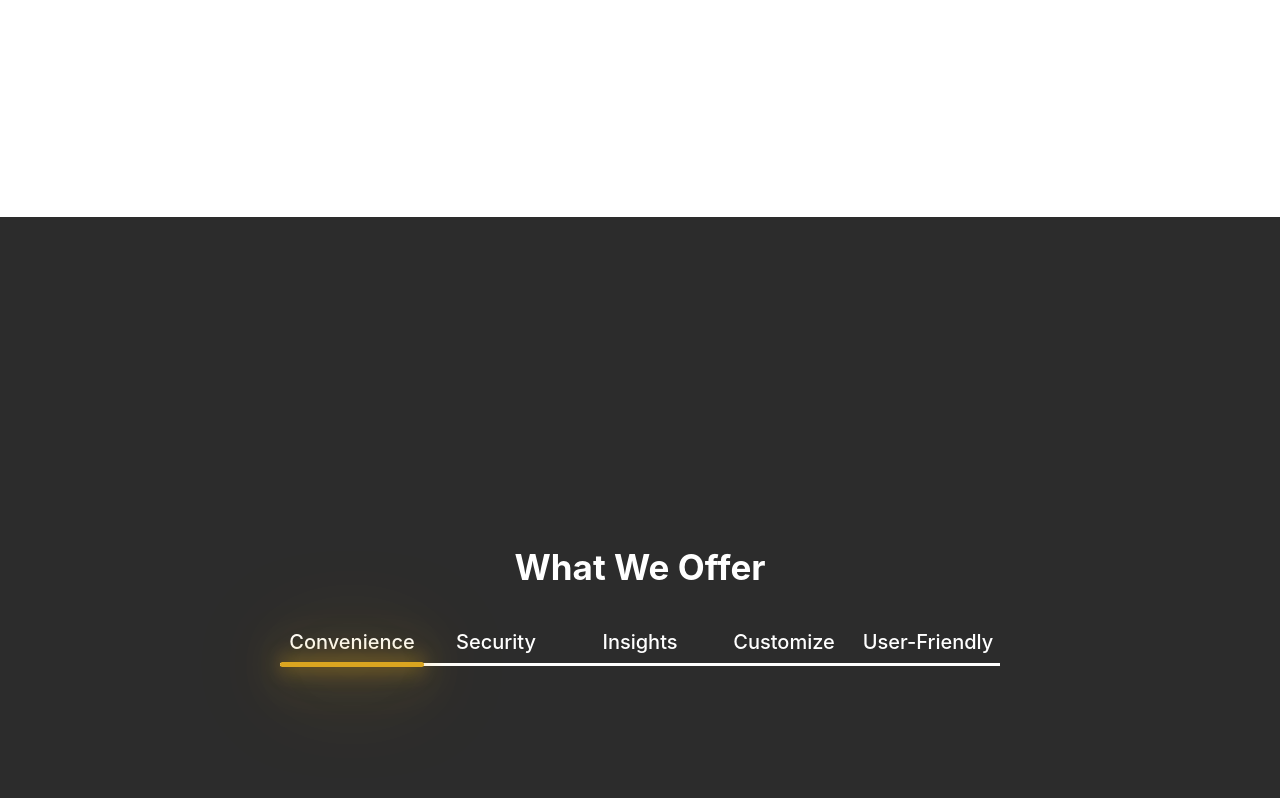
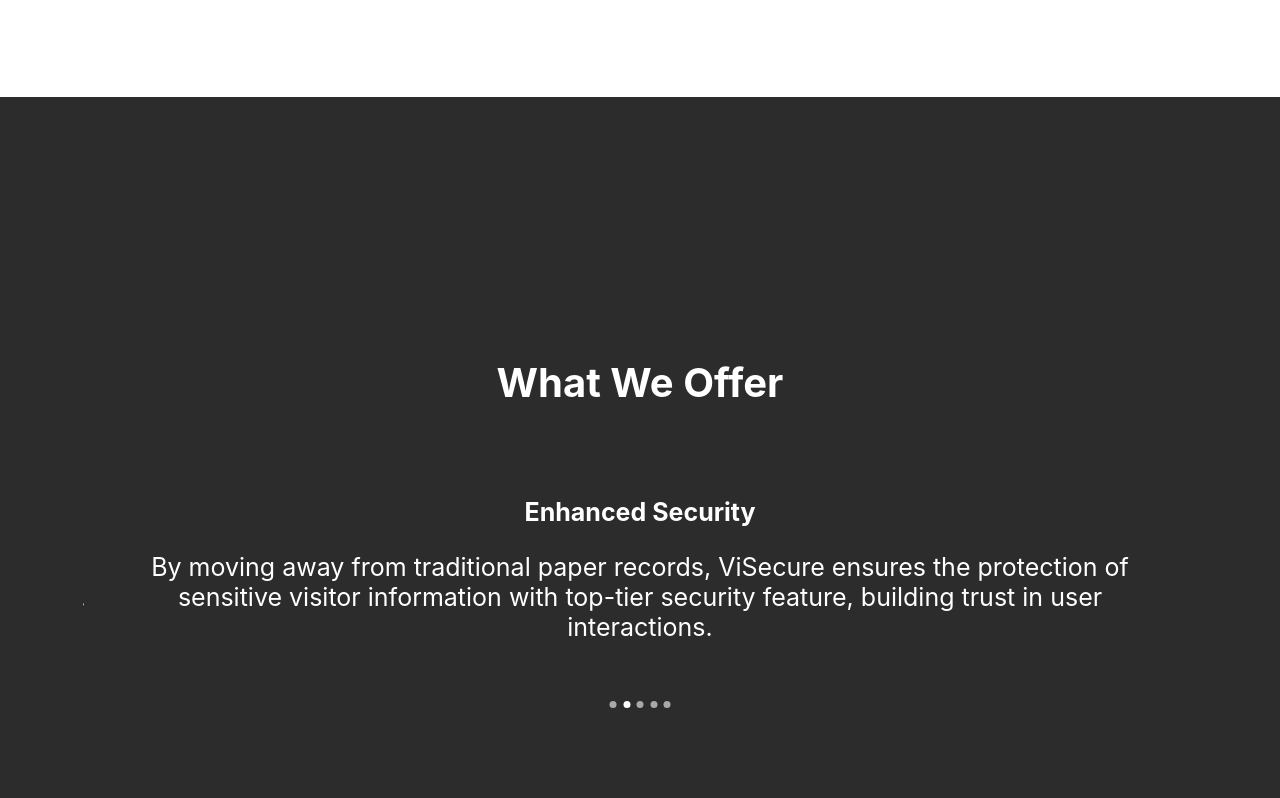
Before and after one commit to itskahtlinn/VISECURE-SYSTEM, a plain HTML site: page VISECURE SYSTEM/ViSecure-AboutUs.html in a window 1280 px wide. Shown: the part 2341-3139 px from the top of the page. Drawn offline with Linux system fonts and the light colour scheme.

Commit message:
Fixed About Us

```diff
--- a/VISECURE SYSTEM/ViSecure-AboutUs.css
+++ b/VISECURE SYSTEM/ViSecure-AboutUs.css
@@ -135,7 +135,7 @@
     flex-direction: column;
     align-items: center;
     padding: 30px 50px;
-    height: 100dvh;
+    height: 85dvh;
 }
 
 .WhyUsContainer h1{
@@ -156,167 +156,84 @@
     align-items: center;
     text-align: center;
     color: white;
-    height: 75vh;
+    height: 80dvh;
     overflow-y: auto;
     padding: 75px;
 }
 
-.WhatWeOffer h1{
-    font-size: 35px;
+
+.slider-container {
+    max-width: 100vw;
+    margin: 20px auto;
+    overflow: hidden;
+    padding-inline: 25px;
 }
 
-.WhatWeOfferContainer{
-    max-width: 900px;
-    width: 100%;
+.slider-content {
     display: flex;
-    align-items: center;
-    justify-content: center;
-    flex-direction: column;
+    transition: transform 0.5s ease-in-out;
 }
 
-.WhatWeOfferContainer nav{
-    position: relative;
-    width: 80%;
-    height: 50px;
-    display: flex;
-    align-items: center;
-    justify-content: center;
-    z-index: 1;
-}
-
-.WhatWeOfferContainer nav::after{
-    content: ' ';
-    background-color: white;
-    width: 100%;
-    height: 2.5px;
-    position: absolute;
-    top: 46px;
-    z-index: 0;
-}
-
-.WhatWeOfferContainer nav label{
-    position: relative;
-    display: block;
-    color: white;
-    width: 100%;
-    height: 100%;
-    text-align: center;
-    line-height: 50px;
-    font-size: 20px;
-    font-weight: 500;
-
-    cursor: pointer;
-    transition: all 0.3s ease-in;
-}
-
-#blog:checked ~ nav label .convenience,
-#blog:checked ~ nav label .security,
-#blog:checked ~ nav label .insights,
-#blog:checked ~ nav label .customization,
-#blog:checked ~ nav label .user-friendly{
-    color: goldenrod;
-}
-
-input[type='radio']{
-    display: none;
-}
-
-.WhatWeOfferContainer nav .slider{
-    position: absolute;
-    height: 5px;
-    background-color: goldenrod;
-    box-shadow: 0 0 20px goldenrod,
-                0 0 50px goldenrod,
-                0 0 100px goldenrod;
-    border-radius: 20px;
-    width: 20%;
-    left: 0;
-    bottom: 0;
-    transition: all 0.3s ease-in;
-    z-index: 2;
-}
-
-#security:checked ~ nav .slider{
-    left: 20%;
-}
-#insights:checked ~ nav .slider{
-    left: 40%;
-}
-#customization:checked ~ nav .slider{
-    left: 60%;
-}
-#user-friendly:checked ~ nav .slider{
-    left: 80%;
-}
-
-#convenience:checked ~ nav .convenience{
-    color: goldenrod;
-    font-weight: 700;
-    transform: translateY(-7.5px);
-}
-#security:checked ~ nav .security{
-    color: goldenrod;
-    font-weight: 700;
-    transform: translateY(-7.5px);
-}
-#insights:checked ~ nav .insights{
-    color: goldenrod;
-    font-weight: 700;
-    transform: translateY(-7.5px);
-}
-#customization:checked ~ nav .customization{
-    color: goldenrod;
-    font-weight: 700;
-    transform: translateY(-7.5px);
-}
-#user-friendly:checked ~ nav .user-friendly{
-    color: goldenrod;
-    font-weight: 700;
-    transform: translateY(-7.5px);
-}
-
-.WhatWeOfferContent{
-    width: 70%;
-    display: flex;
-    align-items: center;
-    justify-content: center;
+.slide {
+    min-width: 100%;
+    box-sizing: border-box;
+    padding: 20px;
     text-align: center;
     color: white;
 }
 
-section .content{
-    display: none;
-    font-size: 20px;
-    margin-bottom: 25px;
-    margin-top: 50px;
+.slide h3 {
+    font-weight: bold;
+    font-size: 40px;
+    margin-bottom: 90px;
 }
 
-section .content .title{
-    font-size: 27px;
+.slide .Header{
+    font-size: 25px;
     font-weight: 700;
-    margin-inline: auto;
-    text-align: center;
 }
 
-#convenience:checked ~section .content-1{
-    display: block;
+.slide p{
+    font-size: 25px;
 }
 
-#security:checked ~section .content-2{
-    display: block;
+.slide-text {
+    margin: 0;
 }
 
-#insights:checked ~section .content-3{
-    display: block;
+.slider-nav {
+    align-items: center;
+    margin-top: 5px;
+    position: absolute;
+    left: 50%;
+    transform: translateX(-50%);
 }
 
-#customization:checked ~section .content-4{
-    display: block;
-}
-#user-friendly:checked ~section .content-5{
-    display: block;
+.slider-nav input {
+    display: none;
 }
 
+.slider-nav label {
+    display: inline-block;
+    width: 7px;
+    height: 7px;
+    border-radius: 50%;
+    background-color: #aaa8a8;
+    margin: 0 1px;
+    cursor: pointer;
+}
+
+.slider-nav input:checked + label {
+    background-color: white;
+}
+
+.slider-nav label {
+    -webkit-appearance: none;
+    -moz-appearance: none;
+    appearance: none;
+    outline: none;
+    border: none;
+}
 
 .ContactUsContainer{
     display: flex;
--- a/VISECURE SYSTEM/ViSecure-AboutUs.html
+++ b/VISECURE SYSTEM/ViSecure-AboutUs.html
@@ -54,58 +54,59 @@
             </section>
 
         <section class ="inverse full-bleed WhatWeOffer">
-                <h1>What We Offer</h1>
-                <div class="WhatWeOfferContainer">
-                    <input type="radio" name="slider" id="convenience" >
-                    <input type="radio" name="slider" id="security" >
-                    <input type="radio" name="slider" id="insights" >
-                    <input type="radio" name="slider" id="customization" >
-                    <input type="radio" name="slider" id="user-friendly" >
-
-                    <nav>
-                        <label for="convenience" class="convenience">Convenience</label>
-                        <label for="security" class="security">Security</label>
-                        <label for="insights" class="insights">Insights</label>
-                        <label for="customization" class="customization">Customize</label>
-                        <label for="user-friendly" class="user-friendly">User-Friendly</label>
-
-                        <div class="slider"></div>
-                    </nav>
-                    <section class="WhatWeOfferContent">
-                        <div class="content content-1">
-                            <div class="title">Simplified Registration:</div>
-                            <p>ViSecure simplifies the visitor registration process.
-                                Visitors answer a digital form before entering your premises,
+            <div class="slider-container">
+                <div class="slider-content">
+                    <div class="slide">
+                        <h3>What We Offer</h3>
+                        <p class="Header">Simplified Registration</p>
+                        <p>ViSecure simplifies the visitor registration process. Visitors
+                            answer a digital form before entering your premises,
                             reducing wait times and encouraging user interactions.</p>
                     </div>
-
-                        <div class="content content-2">
-                            <div class="title">Enhanced Security:</div>
-                            <p>By moving away from traditional paper records, ViSecure ensures the protection of
-                                sensitive visitor information with top-tier security features, building trust in user interactions.</p>
+                    <div class="slide">
+                        <h3>What We Offer</h3>
+                        <p class="Header">Enhanced Security</p>
+                        <p>By moving away from traditional paper records, ViSecure
+                            ensures the protection of sensitive visitor information with
+                            top-tier security feature, building trust in user interactions.</p>
                     </div>
-
-                        <div class="content content-3">
-                            <div class="title">Real-time Insights:</div>
-                            <p>Gain instant access to real-time visitor information and insights.
-                                ViSecure provides data to make informed access control decisions, driven by user interactions. </p>
+                    <div class="slide">
+                        <h3>What We Offer</h3>
+                        <p class="Header">Real-Time Insights</p>
+                        <p>Gain instant access to real-time visitor information and
+                            insights. ViSecure provides data to make informed access
+                            control decisions, driven by user interactions.</p>
                     </div>
-
-                        <div class="content content-4">
-                            <div class="title">Customization:</div>
-                            <p>Our system is flexible and can be customized to meet your specific needs.
-                                Tailor the visitor registration form and process to encourage meaningful user interactions based on your requirements.</p>
+                    <div class="slide">
+                        <h3>What We Offer</h3>
+                        <p class="Header">Customization</p>
+                        <p>Our system is flexible and can be customized to meet your
+                            specific needs. Tailor the visitor registration form and
+                            process to encourage meaningful user interactions based
+                            on your requirements.</p>
                     </div>
-
-                        <div class="content content-5">
-                            <div class="title">User-Friendly:</div>
-                            <p> ViSecure is designed with a user-friendly interface,
-                                promoting seamless and positive user interactions for both your staff and visitors.</p>
+                    <div class="slide">
+                        <h3>What We Offer</h3>
+                        <p class="Header">User-Friendly Interface</p>
+                        <p>ViSecure is designed with a user-friendly interface,
+                            promoting seamless and positive user interactions for both
+                            your staff and visitors.</p>
+                    </div>
+                </div>
+                <div class="slider-nav">
+                    <input type="radio" name="slider" id="slide1" checked>
+                    <label for="slide1"></label>
+                    <input type="radio" name="slider" id="slide2">
+                    <label for="slide2"></label>
+                    <input type="radio" name="slider" id="slide3">
+                    <label for="slide3"></label>
+                    <input type="radio" name="slider" id="slide4">
+                    <label for="slide4"></label>
+                    <input type="radio" name="slider" id="slide5">
+                    <label for="slide5"></label>
+                </div>
             </div>
         </section>
-                </div>
-            </section>
-        </div>
     </body>
     <footer class ="ContactUsContainer">
         <h2> Contact Us </h2>
@@ -120,4 +121,41 @@
             </div>
         </div>
     </footer>
+    <script>
+            document.addEventListener('DOMContentLoaded', function () {
+            const inputRadios = document.querySelectorAll('.slider-nav input');
+            const sliderContent = document.querySelector('.slider-content');
+
+                let currentIndex = 0;
+
+                inputRadios.forEach((radio, index) => {
+                    radio.addEventListener('change', function () {
+                        currentIndex = index;
+                        updateSliderPosition();
+                    });
+                });
+
+                function updateSliderPosition() {
+                    const translateValue = -currentIndex * 100 + '%';
+                    sliderContent.style.transform = 'translateX(' + translateValue + ')';
+                }
+
+                inputRadios[1].addEventListener('change', function () {
+                currentIndex = 1;
+                updateSliderPosition();
+                });
+
+                setInterval(function () {
+                    currentIndex = (currentIndex + 1) % inputRadios.length;
+                    if (currentIndex === 0) {
+                        sliderContent.style.transition = 'transform 0.5s ease-in';
+                        setTimeout(() => {
+                            sliderContent.style.transform = 'translateX(0)';
+                        }, 50);
+                    }
+                    inputRadios[currentIndex].checked = true;
+                    updateSliderPosition();
+                }, 3000);
+            });
+    </script>
 </html>
```
Also changed, not shown: VISECURE SYSTEM/ViSecure-Dashboard.css (+47 -31 lines), VISECURE SYSTEM/ViSecure-Dashboard.html (+12 -7 lines). Lines whose indentation alone changed are shown as unchanged.
